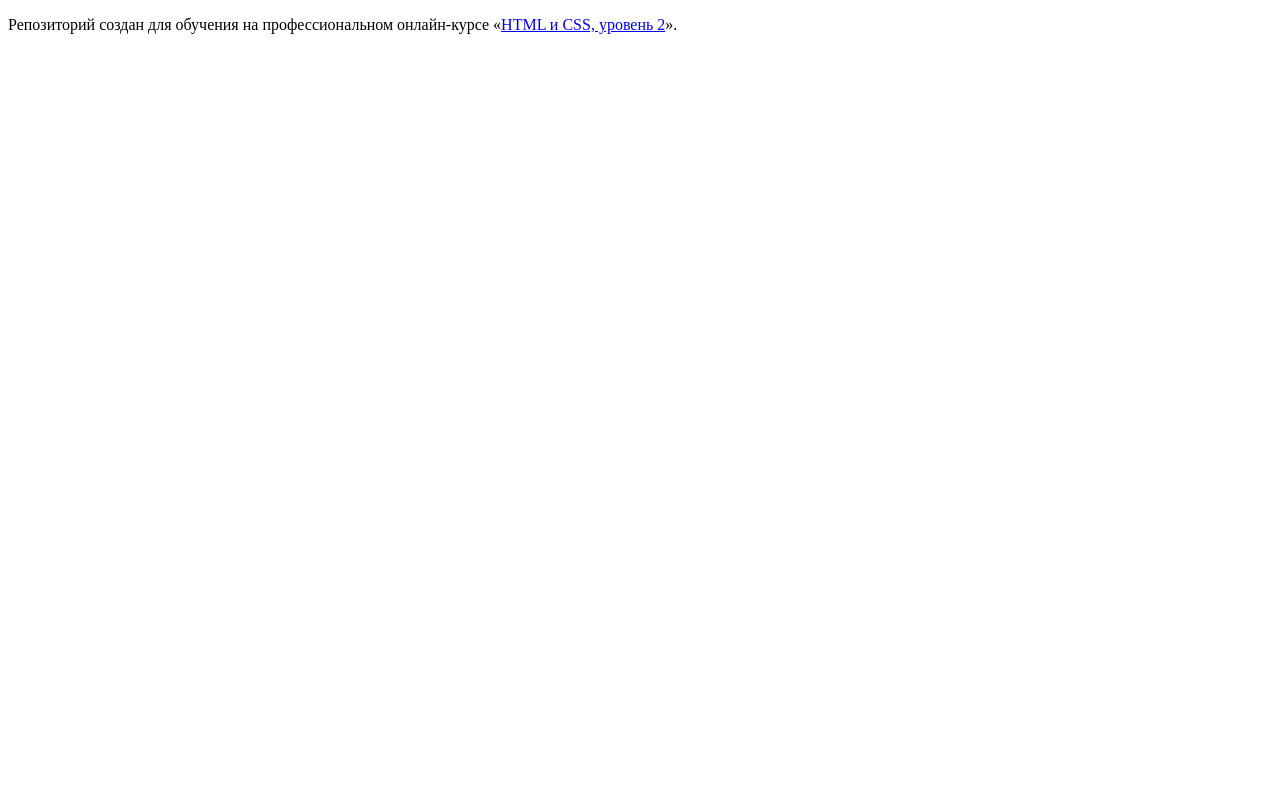
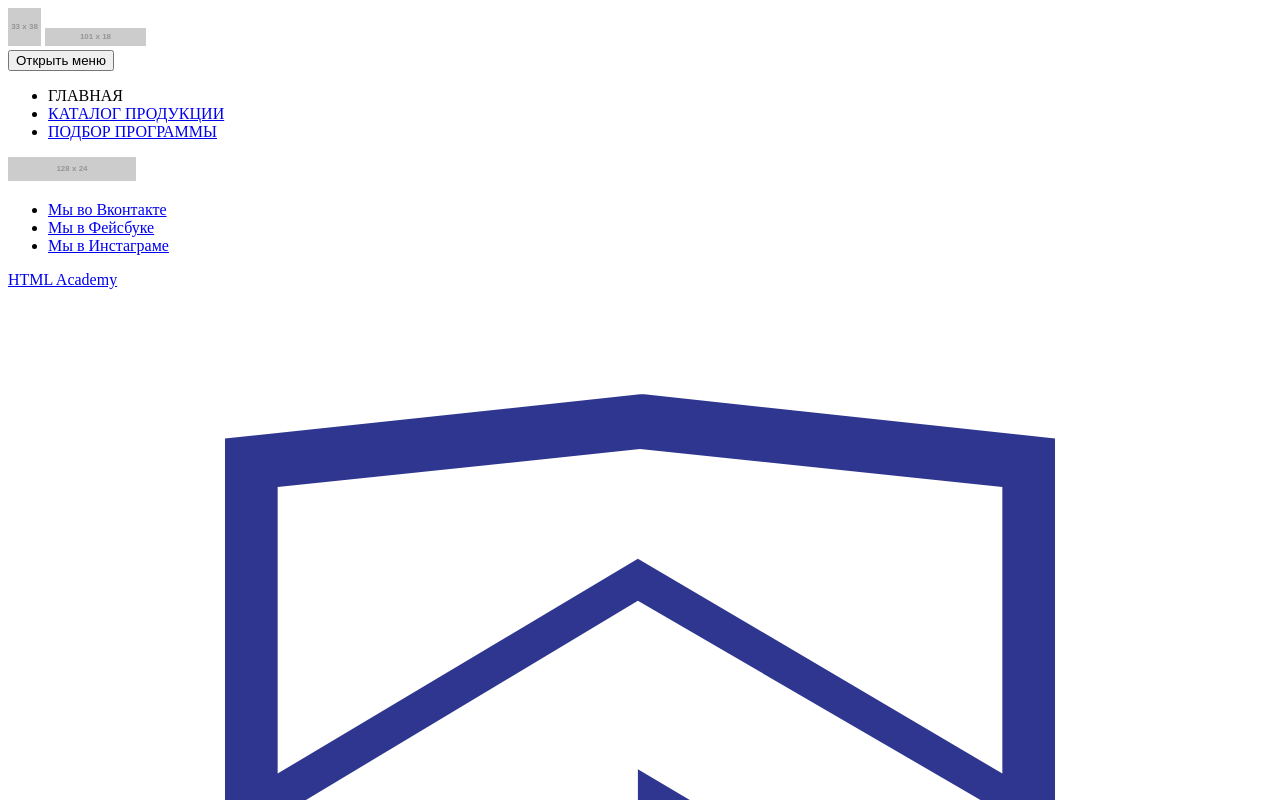
Before and after one commit to CorW1n/913639-cat-energy-16, a website: page source/index.html in a window 1280 px wide. Shown: the top 800 px of the page. Drawn offline with Linux system fonts and the light colour scheme; placeholder pictures from the web are drawn by us.

Commit message:
Вёрстка хедера и футера

```diff
--- a/source/index.html
+++ b/source/index.html
@@ -5,8 +5,52 @@
     <title>HTML Academy: Кэт энерджи</title>
   </head>
   <body>
+    <header class="header">
+      <a class="header__logo">
+        <img class="header__logo-image" src="http://placehold.it/33x38" width="33" height="38" alt="Cat Energy logo">
+        <img class="header__logo-name" src="http://placehold.it/101x18" width="101" height="18" alt="Cat Energy">
+      </a>
+      <nav class="main-nav">
+        <button class="main-nav__toggle" type="button">Открыть меню</button>
+        <ul class="main-nav__list site-list">
+          <li class="site-list__item">
+            <a>ГЛАВНАЯ</a>
+          </li>
+          <li class="site-list__item">
+            <a href="./catalog.html">КАТАЛОГ ПРОДУКЦИИ</a>
+          </li>
+          <li class="site-list__item">
+            <a href="./form.html">ПОДБОР ПРОГРАММЫ</a>
+          </li>
+        </ul>
+      </nav>
+    </header>
 
-    <p>Репозиторий создан для обучения на профессиональном онлайн‑курсе «<a href="https://htmlacademy.ru/intensive/adaptive">HTML и CSS, уровень 2</a>».</p>
-
+    <footer class="footer">
+      <div class="footer__logo logo">
+        <a class="logo__link">
+          <img class="logo__name" src="http://placehold.it/128x24" width="128" height="24" alt="Cat Energy">
+        </a>
+      </div>
+      <div class="footer__social social">
+        <ul class="social__list">
+          <li class="social__item">
+            <a class="social__link social__link--vkontakte" href="https://vk.com/htmlacademy">Мы во Вконтакте</a>
+          </li>
+          <li class="social__item">
+            <a class="social__link social__link--facebook" href="https://facebook.com/htmlacademy">Мы в Фейсбуке</a>
+          </li>
+          <li class="social__item">
+            <a class="social__link social__link--instagram" href="https://instagram.com/htmlacademy">Мы в Инстаграме</a>
+          </li>
+        </ul>
+      </div>
+      <div class="footer__copyright copyright">
+        <a class="copyright__link" href="https://htmlacademy.ru/intensive/adaptive">HTML Academy</a>
+        <a class="copyright__logo" href="ttps://htmlacademy.ru/intensive/adaptive">
+          <img class="copyright__logo-image" src="./img/htmlacademy.svg" alt="HTML Academy">
+        </a>
+      </div>
+    </footer>
   </body>
 </html>
```
